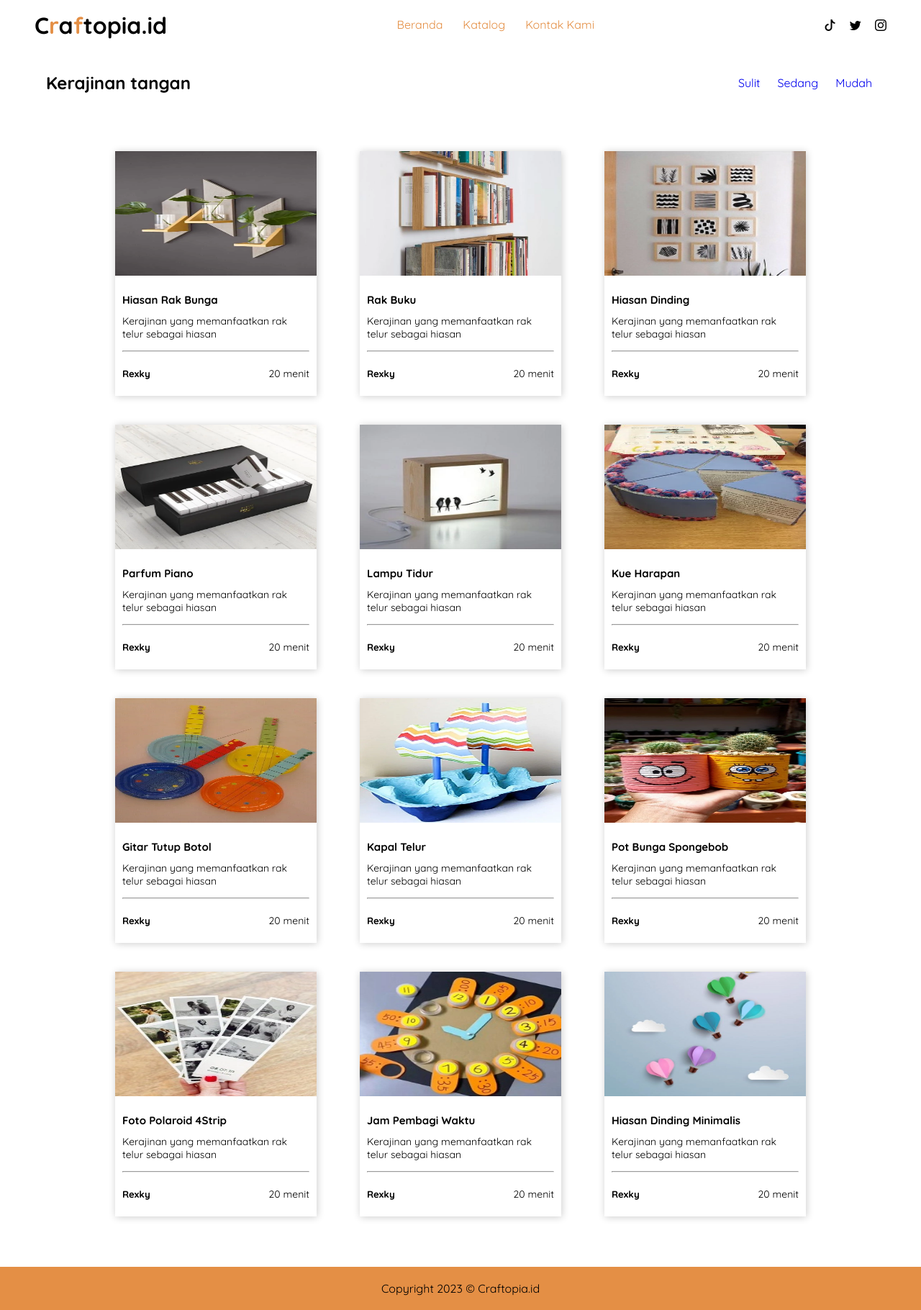
After one commit to Mkeyzxi/craftopia.github.io, a PHP site: page /katalog.html in a window 1280 px wide. The commit adds this page. Shown: the whole page at 72% size. Run offline with PHP 8.4, Linux system fonts and the light colour scheme.

Commit message:
membuat katalog dan menambahkan img isi dari katalog serta sedikit mengedit css untuk keperluan katalog

```diff
--- a/index.html
+++ b/index.html
@@ -3,7 +3,6 @@
 
 
 <head>
-
     <meta charset="UTF-8">
     <meta name="description" content="Landing page dari sebuah web">
     <meta http-equiv="X-UA-Compatible" content="IE=edge">
@@ -24,8 +23,8 @@
         </div>
         <nav>
             <ul>
-                <li><a href="#">Beranda</a></li>
-                <li><a href="#">Katalog</a></li>
+                <li><a href="index.html">Beranda</a></li>
+                <li><a href="katalog.html">Katalog</a></li>
                 <li><a href="kontak.html">Kontak Kami</a></li>
             </ul>
         </nav>
--- /dev/null
+++ b/katalog.html
@@ -0,0 +1,219 @@
+<!DOCTYPE html>
+<html lang="en">
+
+<head>
+    <meta charset="UTF-8">
+    <meta name="description" content="Katalog page dari sebuah web">
+    <meta http-equiv="X-UA-Compatible" content="IE=edge">
+    <meta name="viewport" content="width=device-width, initial-scale=1.0">
+    <title>Landing Page | CraftTopia.Id</title>
+    <link rel="stylesheet" href="style/style.css">
+    <link rel="shortcut icon" href="img/icon-craftopia.webp" type="image/x-icon">
+
+    <!-- icon cdn boostrap -->
+    <link rel="stylesheet" href="https://cdn.jsdelivr.net/npm/bootstrap-icons@1.11.2/font/bootstrap-icons.min.css">
+</head>
+
+<body>
+    <header>
+        <div class="logo">
+            <h1>C<span style="color: #E48F45;">r</span>a<span style="color: #E48F45;">f</span>topia.id</h1>
+        </div>
+        <nav>
+            <ul>
+                <li><a href="index.html">Beranda</a></li>
+                <li><a href="katalog.html">Katalog</a></li>
+                <li><a href="kontak.html">Kontak Kami</a></li>
+            </ul>
+        </nav>
+        <div class="contact">
+            <li><a href="#"><i class="bi bi-tiktok"></i></a>
+            </li>
+            <li>
+                <a href="#"><i class="bi bi-twitter"></i></a></li>
+            <li>
+                <a href="https://www.instagram.com/mkeyzxi/"><i class="bi bi-instagram"></i></a></li>
+        </div>
+        <div id="toggleMenu" class="toggleMenu">
+            <span></span>
+            <span></span>
+            <span></span>
+        </div>
+    </header>
+    <main id="katalogKu">
+        <article>
+            <h2>Kerajinan tangan</h2>
+            <ul>
+                <li>
+                    <a href="#sulit">Sulit</a>
+                </li>
+                <li>
+                    <a href="#sedang">Sedang</a>
+                </li>
+                <li>
+                    <a href="#mudah">Mudah</a>
+                </li>
+            </ul>
+        </article>
+        <div class="pembagian">
+            <section id="sulit">
+                <img src="img/kerajinan-5.webp" alt="" width="100%" height="173px">
+                <div class="deskripsi">
+                    <h4>Hiasan Rak Bunga</h4>
+                    <p>Kerajinan yang memanfaatkan rak telur sebagai hiasan</p>
+                    <hr>
+                    <div class="namaBarang">
+                        <h5>Rexky</h5>
+                        <p>20 menit</p>
+                    </div>
+                </div>
+            </section>
+
+            <section>
+                <img src="img/kerajinan-13.webp" alt="" width="100%" height="173px">
+                <div class="deskripsi">
+                    <h4>Rak Buku</h4>
+                    <p>Kerajinan yang memanfaatkan rak telur sebagai hiasan</p>
+                    <hr>
+                    <div class="namaBarang">
+                        <h5>Rexky</h5>
+                        <p>20 menit</p>
+                    </div>
+                </div>
+            </section>
+            <section>
+                <img src="img/kerajinan-15.webp" alt="" width="100%" height="173px">
+                <div class="deskripsi">
+                    <h4>Hiasan Dinding</h4>
+                    <p>Kerajinan yang memanfaatkan rak telur sebagai hiasan</p>
+                    <hr>
+                    <div class="namaBarang">
+                        <h5>Rexky</h5>
+                        <p>20 menit</p>
+                    </div>
+                </div>
+            </section>
+            <section id="sedang">
+                <img src="img/kerajinan-6.webp" alt="" width="100%" height="173px">
+                <div class="deskripsi">
+                    <h4>Parfum Piano</h4>
+                    <p>Kerajinan yang memanfaatkan rak telur sebagai hiasan</p>
+                    <hr>
+                    <div class="namaBarang">
+                        <h5>Rexky</h5>
+                        <p>20 menit</p>
+                    </div>
+                </div>
+            </section>
+
+            <section>
+                <img src="img/kerajinan-17.webp" alt="" width="100%" height="173px">
+                <div class="deskripsi">
+                    <h4>Lampu Tidur</h4>
+                    <p>Kerajinan yang memanfaatkan rak telur sebagai hiasan</p>
+                    <hr>
+                    <div class="namaBarang">
+                        <h5>Rexky</h5>
+                        <p>20 menit</p>
+                    </div>
+                </div>
+            </section>
+            <section>
+                <img src="img/kerajinan-2.webp" alt="" width="100%" height="173px">
+                <div class="deskripsi">
+                    <h4>Kue Harapan</h4>
+                    <p>Kerajinan yang memanfaatkan rak telur sebagai hiasan</p>
+                    <hr>
+                    <div class="namaBarang">
+                        <h5>Rexky</h5>
+                        <p>20 menit</p>
+                    </div>
+                </div>
+            </section>
+            <section>
+                <img src="img/kerajinan-7.webp" alt="" width="100%" height="173px">
+                <div class="deskripsi">
+                    <h4>Gitar Tutup Botol</h4>
+                    <p>Kerajinan yang memanfaatkan rak telur sebagai hiasan</p>
+                    <hr>
+                    <div class="namaBarang">
+                        <h5>Rexky</h5>
+                        <p>20 menit</p>
+                    </div>
+                </div>
+            </section>
+            <section id="mudah">
+                <img src="img/kerajinan-4.webp" alt="tempat pulpen" width="100%" height="173px">
+                <div class="deskripsi">
+                    <h4>Kapal Telur</h4>
+                    <p>Kerajinan yang memanfaatkan rak telur sebagai hiasan</p>
+                    <hr>
+                    <div class="namaBarang">
+                        <h5>Rexky</h5>
+                        <p>20 menit</p>
+                    </div>
+                </div>
+            </section>
+
+
+            <section>
+                <img src="img/kerajinan-18.webp" alt="" width="100%" height="173px">
+                <div class="deskripsi">
+                    <h4>Pot Bunga Spongebob</h4>
+                    <p>Kerajinan yang memanfaatkan rak telur sebagai hiasan</p>
+                    <hr>
+                    <div class="namaBarang">
+                        <h5>Rexky</h5>
+                        <p>20 menit</p>
+                    </div>
+                </div>
+            </section>
+
+            <section>
+                <img src="img/kerajinan-16.webp" alt="" width="100%" height="173px">
+                <div class="deskripsi">
+                    <h4>Foto Polaroid 4Strip</h4>
+                    <p>Kerajinan yang memanfaatkan rak telur sebagai hiasan</p>
+                    <hr>
+                    <div class="namaBarang">
+                        <h5>Rexky</h5>
+                        <p>20 menit</p>
+                    </div>
+                </div>
+            </section>
+
+            <section>
+                <img src="img/kerajinan-14.webp" alt="" width="100%" height="173px">
+                <div class="deskripsi">
+                    <h4>Jam Pembagi Waktu</h4>
+                    <p>Kerajinan yang memanfaatkan rak telur sebagai hiasan</p>
+                    <hr>
+                    <div class="namaBarang">
+                        <h5>Rexky</h5>
+                        <p>20 menit</p>
+                    </div>
+                </div>
+            </section>
+
+            <section>
+                <img src="img/kerajinan-11.webp" alt="" width="100%" height="173px">
+                <div class="deskripsi">
+                    <h4>Hiasan Dinding Minimalis</h4>
+                    <p>Kerajinan yang memanfaatkan rak telur sebagai hiasan</p>
+                    <hr>
+                    <div class="namaBarang">
+                        <h5>Rexky</h5>
+                        <p>20 menit</p>
+                    </div>
+                </div>
+            </section>
+        </div>
+
+    </main>
+    <footer>
+        <p>Copyright 2023 &copy; Craftopia.id</p>
+    </footer>
+    <script src="javascript/scriptIndex.js "></script>
+</body>
+
+</html>
--- a/kontak.html
+++ b/kontak.html
@@ -4,6 +4,8 @@
 <head>
     <meta charset="UTF-8">
     <meta name="description" content="Page kontak tempat menghubungi pengembang">
+    <meta http-equiv="X-UA-Compatible" content="IE=edge">
+
     <meta name="viewport" content="width=device-width, initial-scale=1.0">
     <title>Kontak | CraftTopia.Id</title>
     <link rel="stylesheet" href="style/style.css">
@@ -21,7 +23,7 @@
         <nav>
             <ul>
                 <li><a href="index.html">Beranda</a></li>
-                <li><a href="#">Katalog</a></li>
+                <li><a href="katalog.html">Katalog</a></li>
                 <li><a href="kontak.html">Kontak Kami</a></li>
             </ul>
         </nav>
--- a/style/style.css
+++ b/style/style.css
@@ -26,16 +26,6 @@
         --hover: #29244d;
         --hover2: #ff2b95;
         --white: #fff;
-    }
-
-    img {
-        filter: drop-shadow( 0 0 9px rgba(0, 0, 0, .6));
-        border-radius: 10px;
-        -webkit-border-radius: 10px;
-        -moz-border-radius: 10px;
-        -ms-border-radius: 10px;
-        -o-border-radius: 10px;
-        -webkit-filter: drop-shadow( 0 0 9px rgba(0, 0, 0, .6));
     }
     /* akhir global css */
     /* index html */
@@ -137,7 +127,7 @@
         flex-direction: row;
         justify-content: space-around;
         flex-wrap: wrap;
-        margin-top: 10%;
+        margin-top: 11%;
         align-items: center;
     }
 
@@ -183,6 +173,17 @@
         border: 5px double var(--hover2);
     }
 
+    main section.sectionSatu img,
+    section.sectionDua img {
+        filter: drop-shadow( 1px 1px 10px rgba(0, 0, 0, .4));
+        border-radius: 10px;
+        -webkit-border-radius: 10px;
+        -moz-border-radius: 10px;
+        -ms-border-radius: 10px;
+        -o-border-radius: 10px;
+        -webkit-filter: drop-shadow( 1px 1px 10px rgba(0, 0, 0, .4));
+    }
+
     main section.sectionDua {
         width: 100%;
         height: 100vh;
@@ -211,7 +212,84 @@
     main section.sectionDua .about span.font-warna {
         color: var(--primary);
     }
-    /* main landing pagel */
+    /* akhir main landing pagel */
+    /* katalog page */
+
+    main#katalogKu {
+        display: flex;
+        width: 100%;
+        justify-content: center;
+        box-sizing: border-box;
+    }
+
+    main#katalogKu article {
+        width: 100%;
+        display: flex;
+        flex-wrap: wrap;
+        justify-content: space-between;
+        margin: 80px 5% 40px 5%;
+        align-items: center;
+    }
+
+    main#katalogKu article ul {
+        display: flex;
+        list-style: none;
+        gap: 1em;
+    }
+
+    main#katalogKu article ul li {
+        padding: 4px;
+    }
+
+    main#katalogKu article ul li a {
+        text-decoration: none;
+    }
+
+    main#katalogKu article ul li a:hover {}
+
+    main#katalogKu .pembagian {
+        width: 80%;
+        display: flex;
+        justify-content: center;
+        align-items: center;
+        flex-wrap: wrap;
+        flex-direction: row;
+        margin-bottom: 50px;
+    }
+
+    main#katalogKu .pembagian section {
+        width: 280px;
+        height: 340px;
+        background-color: var(--white);
+        overflow: hidden;
+        margin: 20px 30px;
+        box-shadow: 1px 1px 10px rgba(6, 6, 6, 0.2);
+    }
+
+    main#katalogKu section .deskripsi {
+        width: 100%;
+        padding: 10px;
+        box-sizing: border-box;
+    }
+
+    main#katalogKu section .deskripsi h4 {
+        font-size: 15px;
+        line-height: 0px;
+    }
+
+    main#katalogKu section .deskripsi p {
+        font-size: 14px;
+    }
+
+    main#katalogKu section .deskripsi hr {}
+
+    main#katalogKu section .deskripsi .namaBarang {
+        display: flex;
+        justify-content: space-between;
+        align-items: center;
+        line-height: 0;
+    }
+    /* akhir katalog page */
     /* main kontak  */
 
     main#kontakKu {
```
Also changed, not shown: javascript/scriptIndex.js (+8 -7 lines), img/kerajinan-11.webp (added), img/kerajinan-13.webp (added), img/kerajinan-14.webp (added), img/kerajinan-15.webp (added), img/kerajinan-16.webp (added), img/kerajinan-17.webp (added), img/kerajinan-18.webp (added), img/kerajinan-2.webp (added), img/kerajinan-4.webp (added), img/kerajinan-5.webp (added), img/kerajinan-6.webp (added), img/kerajinan-7.webp (added).
